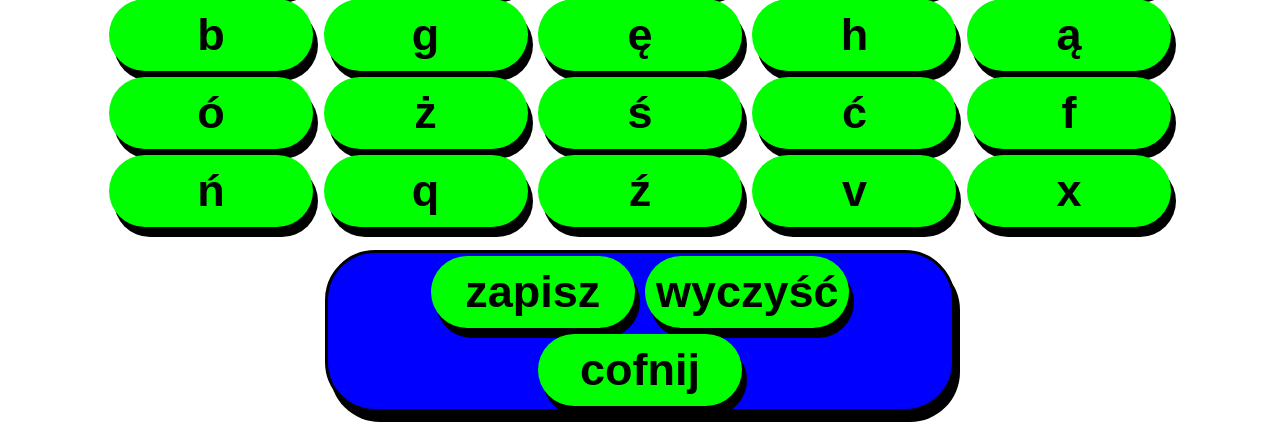
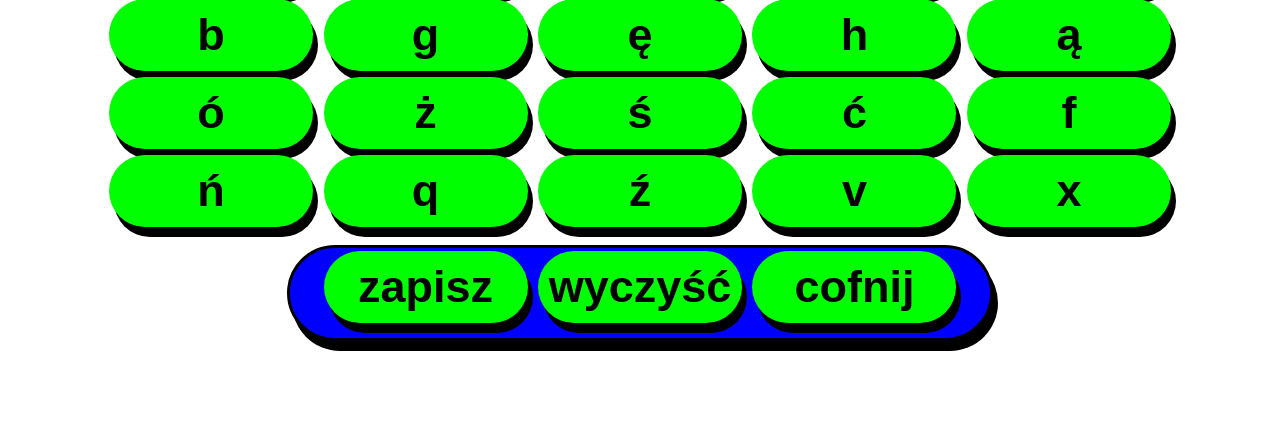
Before and after one commit to Mar3eczek17/PISAK, a Django app: page /pen/memo/ in a window 1280 px wide. Shown: the part 730-1162 px from the top of the page. After the commit the page ends 1081 px from the top, so only its background shows below. Run offline with Django 4.2, Linux system fonts and the light colour scheme; some libraries are stand-ins or nearby versions.

Commit message:
final page layout - changes

```diff
--- a/pen/static/pen/css/style.css
+++ b/pen/static/pen/css/style.css
@@ -61,7 +61,7 @@
 .center {
     justify-content: center;
     text-align: center;
-    margin-bottom: 20px;
+    margin-bottom: 15px;
 }
 
 .centering {
@@ -69,9 +69,11 @@
     text-align: center;
     margin-bottom: 20px;
     border: 3px solid black;
-    margin-left: 325px;
-    margin-right: 325px;
+    margin-left: auto;
+    margin-right: auto;
     background-color: #0000FF;
     border-radius: 50px;
     box-shadow: 5px 10px;
+    height: 90px;
+    width: 700px;
 }
```
Also changed, not shown: pen/templates/pen/memo.html (indentation only).
